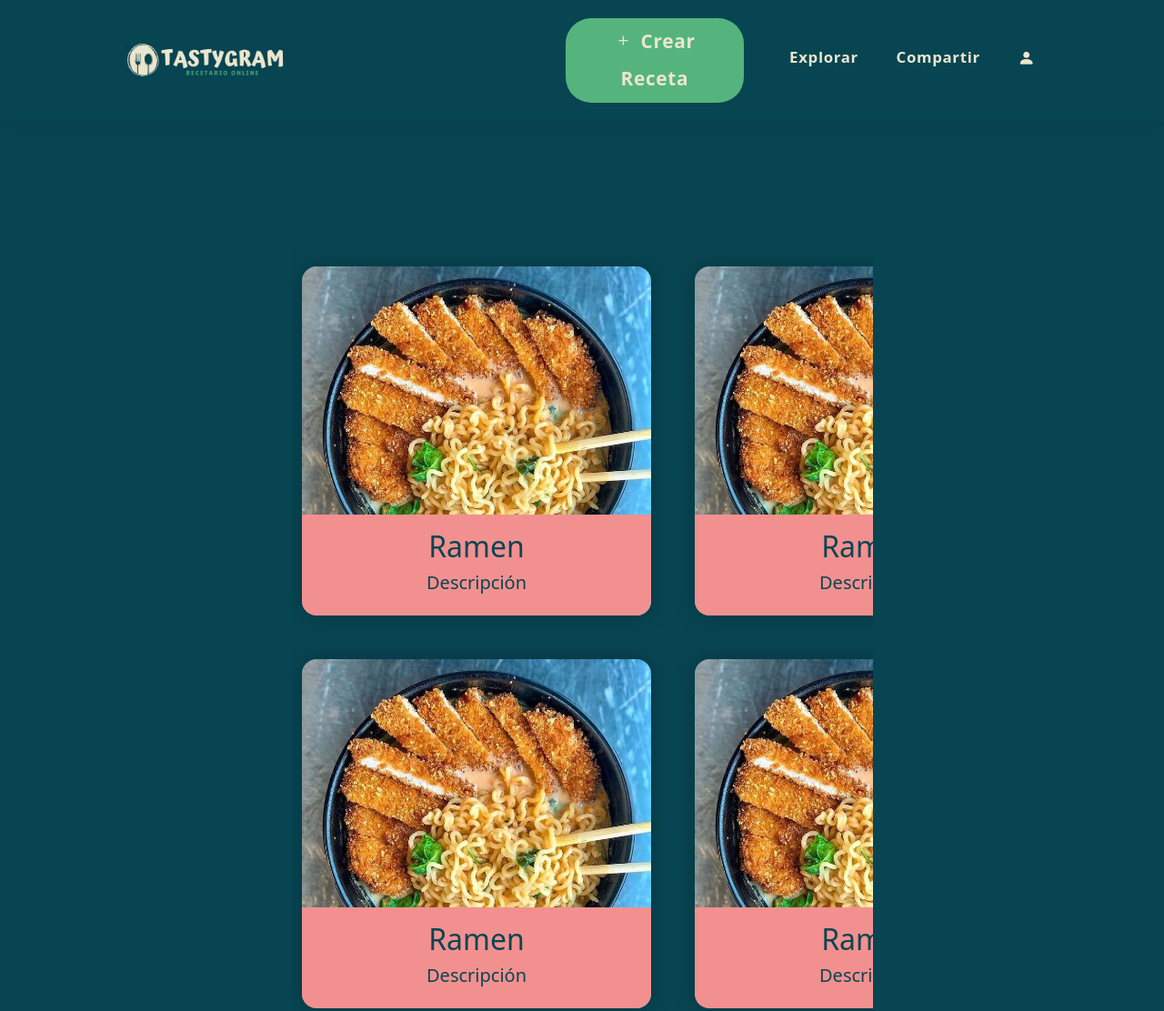
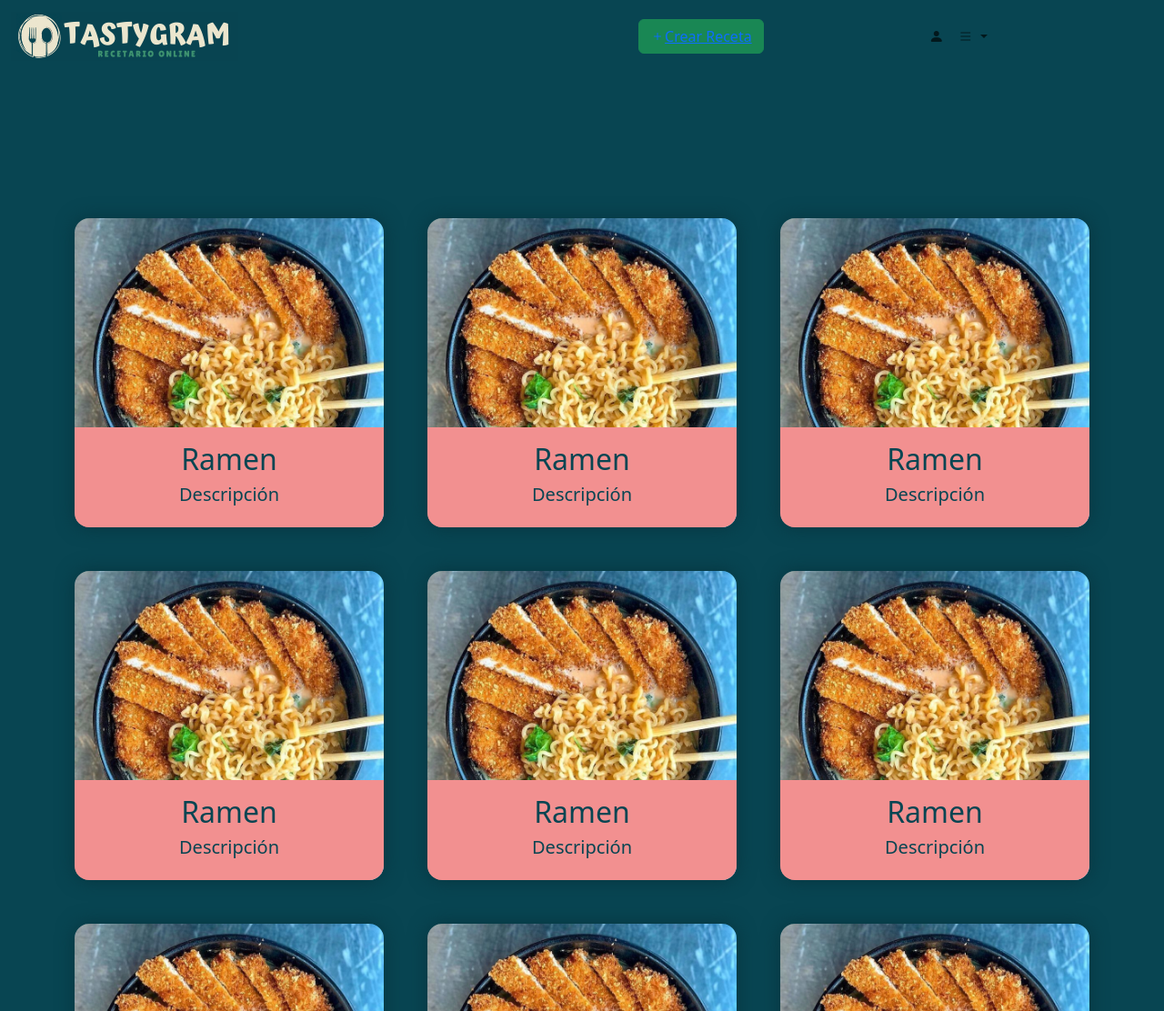
Before and after one commit to ElineeF/Practica1, a plain HTML site: page index.html in a window 1280 px wide. Shown: the top 1112 px of the page at 91% size. Drawn offline with nearby package versions, Linux system fonts and the light colour scheme.

Commit message:
cambio nav y main grid

```diff
--- a/index.html
+++ b/index.html
@@ -13,7 +13,7 @@
 </head>
 
 <body>
-  <header class="contenedor">
+  <!--<header class="contenedor">
     <div class="navegacion">
       <div class="logo">
         <a href="index.html"><img src="TastyGramAlargado.png"></a>
@@ -23,19 +23,55 @@
         <button class="button buttonCrear"><a href="#"><i class="bi bi-plus"></i>Crear Receta</a></button>
       </div>
       <ul>
-        <!--<li><a href="#"  class="active" id="navCentrado">Crear Receta</a></li>-->
+
         <li><a href="#">Explorar</a></li>
         <li><a href="#">Compartir</a></li>
         <li><a href="#"><i class="bi bi-person-fill"></i></a></li>
       </ul>
     </div>
-  </header>
+  </header>-->
+  <nav class="navbar navbar-expand-lg navegacion">
+    <div class="container-fluid">
+
+      <a class="navbar-brand logo" href="index.html"><img src="TastyGramAlargado.png"></a>
+      <button class="navbar-toggler" type="button" data-bs-toggle="collapse" data-bs-target="#navbarSupportedContent" aria-controls="navbarSupportedContent" aria-expanded="false" aria-label="Toggle navigation">
+        <span class="navbar-toggler-icon"></span>
+      </button>
+
+      <div class="collapse navbar-collapse" id="navbarSupportedContent">
+
+        <div class="botonCrear">
+          <button class="btn btn-success" type="submit"><a href="#">
+            <i class="bi bi-plus"></i>Crear Receta</a>
+          </button>
+        </div>
+
+        <ul class="navbar-nav me-auto mb-2 mb-lg-0">
+          <li class="nav-item elem">
+            <a class="nav-link" href="#"><i class="bi bi-person-fill"></i></a>
+          </li>
+          <li class="nav-item dropdown elem">
+            <a class="nav-link dropdown-toggle" role="button" data-bs-toggle="dropdown" aria-expanded="false">
+              <i class="bi bi-list"></i>
+            </a>
+            <ul class="dropdown-menu">
+              <li><a class="dropdown-item" href="#">Explorar</a></li>
+              <li><a class="dropdown-item" href="#">Compartir</a></li>
+              <li><hr class="dropdown-divider"></li>
+              <li><a class="dropdown-item" href="#">Ajustes</a></li>
+            </ul>
+          </li>
+        </ul>
+      </div>
+
+    </div>
+  </nav>
 
   <div class="general">
     <div class="container">
 
       <div class="recetas">
-        <center><img src="ramen.jpeg" alt="Ramen" /></center>
+        <img src="ramen.jpeg" alt="Ramen" />
         <div class="textoRecetas">
           <h2>Ramen</h2>
           <h5>Descripción</h5>
@@ -43,7 +79,7 @@
       </div>
 
       <div class="recetas">
-        <center><img src="ramen.jpeg" alt="Receta" /></center>
+        <img src="ramen.jpeg" alt="Receta" />
         <div class="textoRecetas">
           <h2>Ramen</h2>
           <h5>Descripción</h5>
@@ -51,7 +87,7 @@
       </div>
 
       <div class="recetas">
-        <center><img src="ramen.jpeg" alt="Receta" /></center>
+        <img src="ramen.jpeg" alt="Receta" />
         <div class="textoRecetas">
           <h2>Ramen</h2>
           <h5>Descripción</h5>
@@ -59,7 +95,7 @@
       </div>
 
       <div class="recetas">
-        <center><img src="ramen.jpeg" alt="Receta" /></center>
+        <img src="ramen.jpeg" alt="Receta" />
         <div class="textoRecetas">
           <h2>Ramen</h2>
           <h5>Descripción</h5>
@@ -67,7 +103,7 @@
       </div>
 
       <div class="recetas">
-        <center><img src="ramen.jpeg" alt="Receta" /></center>
+        <img src="ramen.jpeg" alt="Receta" />
         <div class="textoRecetas">
           <h2>Ramen</h2>
           <h5>Descripción</h5>
@@ -75,7 +111,7 @@
       </div>
 
       <div class="recetas">
-        <center><img src="ramen.jpeg" alt="Receta" /></center>
+        <img src="ramen.jpeg" alt="Receta" />
         <div class="textoRecetas">
           <h2>Ramen</h2>
           <h5>Descripción</h5>
@@ -83,7 +119,7 @@
       </div>
 
       <div class="recetas">
-        <center><img src="ramen.jpeg" alt="Receta" /></center>
+        <img src="ramen.jpeg" alt="Receta" />
         <div class="textoRecetas">
           <h2>Ramen</h2>
           <h5>Descripción</h5>
@@ -91,7 +127,7 @@
       </div>
 
       <div class="recetas">
-        <center><img src="ramen.jpeg" alt="Receta" /></center>
+        <img src="ramen.jpeg" alt="Receta" />
         <div class="textoRecetas">
           <h2>Ramen</h2>
           <h5>Descripción</h5>
@@ -99,7 +135,7 @@
       </div>
 
       <div class="recetas">
-        <center><img src="ramen.jpeg" alt="Receta" /></center>
+        <img src="ramen.jpeg" alt="Receta" />
         <div class="textoRecetas">
           <h2>Ramen</h2>
           <h5>Descripción</h5>
@@ -107,7 +143,7 @@
       </div>
 
       <div class="recetas">
-        <center><img src="ramen.jpeg" alt="Receta" /></center>
+        <img src="ramen.jpeg" alt="Receta" />
         <div class="textoRecetas">
           <h2>Ramen</h2>
           <h5>Descripción</h5>
--- a/mainStyles.css
+++ b/mainStyles.css
@@ -3,8 +3,7 @@
 }
 
 
-header {
-    padding: 0 8.4rem;
+/*header {
     position: relative;
     box-shadow: 0 4px 17px rgba(0, 0, 0, .1);
     background: #084552;
@@ -15,7 +14,7 @@ header {
 
 .navegacion {
     display: flex;
-    justify-content: space-between;
+    justify-content: space-around;
     align-items: center;
     padding: 1rem 0;
 }
@@ -59,7 +58,7 @@ li i {
     display: flex;
     gap: .6rem;
     background-color: transparent;
-    /*overflow: hidden;*/
+
 }
 
 .button {
@@ -94,7 +93,35 @@ li i {
 
 .crear i {
     padding-right: .5rem;
+}*/
+
+/*NavBar*/
+.navegacion {
+    background-color: #084552;
 }
+
+.logo img {
+    max-width: 50%;
+    min-width: 10px;
+    height: auto;
+}
+
+.botonCrear {
+    margin: auto;
+}
+
+.elem {
+    size: 1.15rem;
+}
+
+@media (max-width: 450px) {
+    .logo img {
+        display: block;
+        margin-left: auto;
+        margin-right: auto;
+    }
+}
+
 
 /*Página Principal con las Recetas*/
 
@@ -107,23 +134,22 @@ li i {
 }
 
 .general .container {
-    width: 50%;
+    width: 90%;
+    height: 100%;
     position: relative;
-    overflow: scroll;
+    overflow: -moz-hidden-unscrollable;
     background-color: #084552;
     padding-top: 5rem;
     display: grid;
     grid-template-columns: repeat(3, 1fr);
-    /*grid-column-gap: 2rem;
-    grid-row-gap: 2rem;*/
     gap: 3rem;
+    grid-template-columns: repeat(auto-fit, minmax(250px, 1fr));
 }
 
 /*Items*/
 .recetas {
     flex-grow: 1;
-    width: 30vw;
-    flex-basis: 15vw;
+    flex-basis: 10vw;
     flex-direction: column;
     border-radius: 1rem;
     position: relative;
@@ -136,7 +162,7 @@ li i {
 }
 
 .recetas img {
-    width: 30vw;
+    width: 100%;
     height: auto;
     object-fit: contain;
     object-position: center;
```
